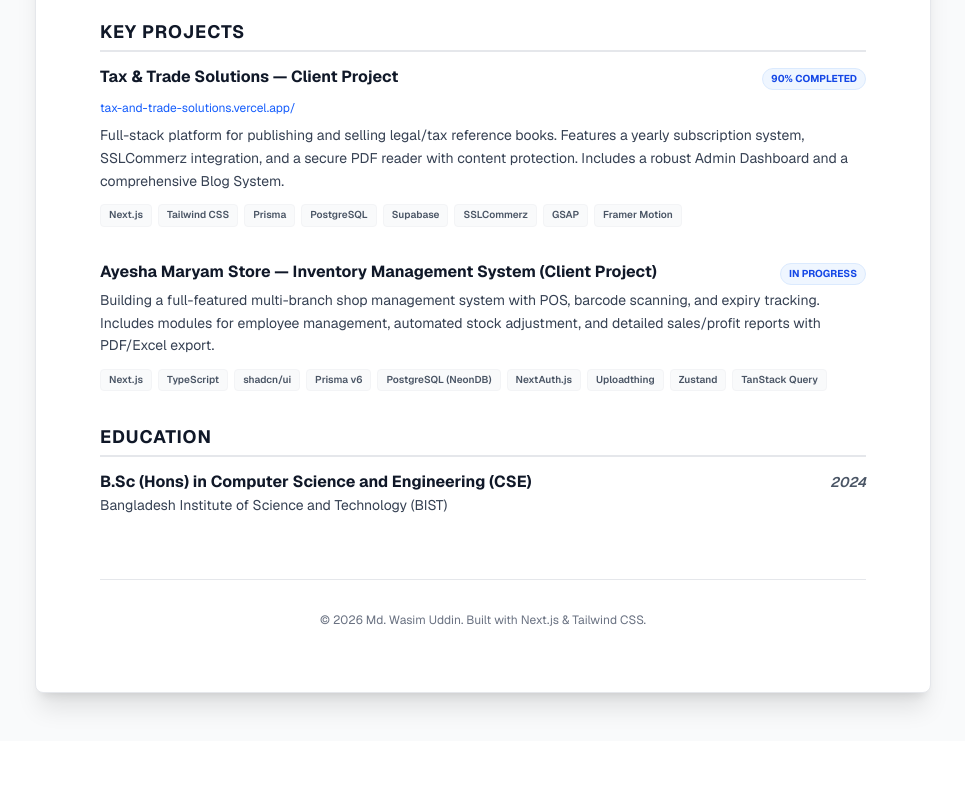
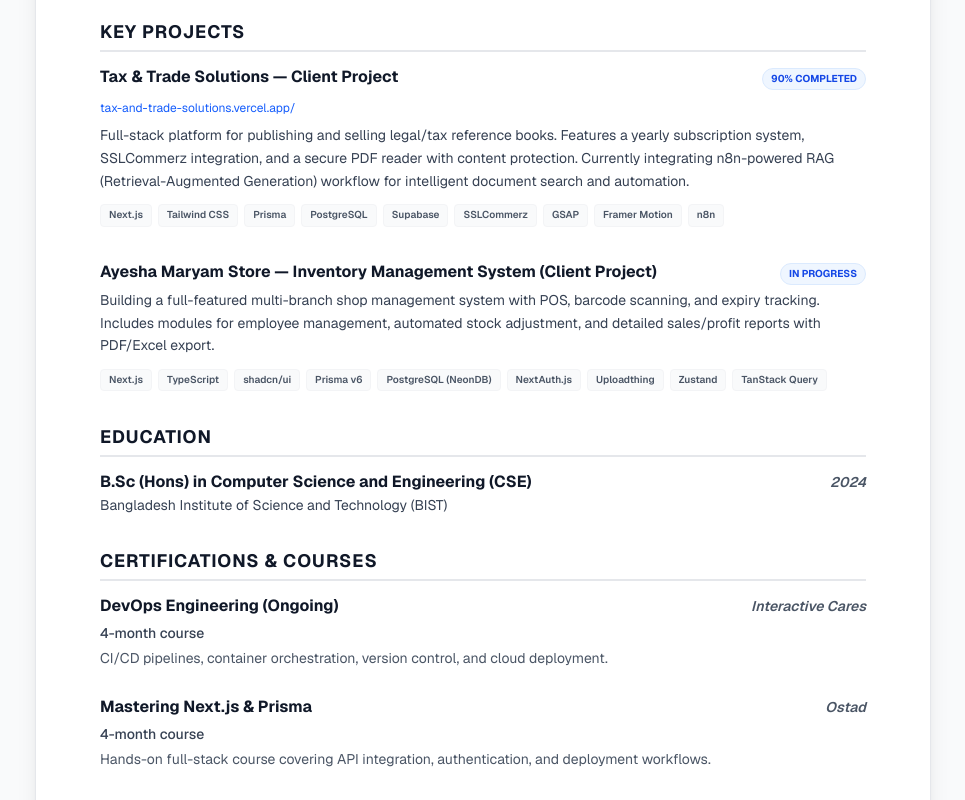
Before and after one commit to Omarmdwasimuddin/About-Me, a Next.js app: page / in a window 1280 px wide. Shown: the part 1080-1880 px from the top of the page, without its empty margins (157-1122 px from the left). Before the commit the page ends 1821 px from the top, so only its background shows below. Built offline with nearby package versions, Linux system fonts and the light colour scheme.

Commit message:
claude.md update

```diff
--- a/src/app/page.tsx
+++ b/src/app/page.tsx
@@ -8,6 +8,7 @@ import { Skills } from "@/components/cv/Skills";
 import { Experience } from "@/components/cv/Experience";
 import { Projects } from "@/components/cv/Projects";
 import { Education } from "@/components/cv/Education";
+import { Certifications } from "@/components/cv/Certifications";
 
 export default function Home() {
   return (
@@ -48,6 +49,10 @@ export default function Home() {
             <Section title="Education">
               <Education />
             </Section>
+
+            <Section title="Certifications & Courses">
+              <Certifications />
+            </Section>
           </div>
 
           <footer className="mt-16 pt-8 border-t border-gray-200 text-center text-xs text-gray-500 print:hidden">
--- /dev/null
+++ b/src/components/cv/Certifications.tsx
@@ -0,0 +1,23 @@
+import React from "react";
+import { cvData } from "@/data/cv";
+
+export const Certifications: React.FC = () => {
+  return (
+    <div className="space-y-6">
+      {cvData.certifications.map((cert, index) => (
+        <div key={`${cert.name}-${index}`}>
+          <div className="flex flex-col sm:flex-row justify-between items-baseline mb-1">
+            <h3 className="text-md font-bold text-gray-900">{cert.name}</h3>
+            <span className="text-sm font-semibold text-gray-600 italic">
+              {cert.institution}
+            </span>
+          </div>
+          <p className="text-sm text-gray-700 font-medium mb-1">{cert.duration}</p>
+          <p className="text-sm text-gray-600 leading-relaxed">
+            {cert.details}
+          </p>
+        </div>
+      ))}
+    </div>
+  );
+};
--- a/src/data/cv.ts
+++ b/src/data/cv.ts
@@ -56,8 +56,8 @@ export const cvData = {
       name: "Tax & Trade Solutions — Client Project",
       status: "90% Completed",
       liveUrl: "https://tax-and-trade-solutions.vercel.app/",
-      description: "Full-stack platform for publishing and selling legal/tax reference books. Features a yearly subscription system, SSLCommerz integration, and a secure PDF reader with content protection. Includes a robust Admin Dashboard and a comprehensive Blog System.",
-      techStack: ["Next.js", "Tailwind CSS", "Prisma", "PostgreSQL", "Supabase", "SSLCommerz", "GSAP", "Framer Motion"],
+      description: "Full-stack platform for publishing and selling legal/tax reference books. Features a yearly subscription system, SSLCommerz integration, and a secure PDF reader with content protection. Currently integrating n8n-powered RAG (Retrieval-Augmented Generation) workflow for intelligent document search and automation.",
+      techStack: ["Next.js", "Tailwind CSS", "Prisma", "PostgreSQL", "Supabase", "SSLCommerz", "GSAP", "Framer Motion", "n8n"],
     },
     {
       name: "Ayesha Maryam Store — Inventory Management System (Client Project)",
@@ -73,5 +73,18 @@ export const cvData = {
       year: "2024",
     },
   ],
-  certifications: [],
+  certifications: [
+    {
+      name: "DevOps Engineering (Ongoing)",
+      institution: "Interactive Cares",
+      duration: "4-month course",
+      details: "CI/CD pipelines, container orchestration, version control, and cloud deployment.",
+    },
+    {
+      name: "Mastering Next.js & Prisma",
+      institution: "Ostad",
+      duration: "4-month course",
+      details: "Hands-on full-stack course covering API integration, authentication, and deployment workflows.",
+    },
+  ],
 };
```
